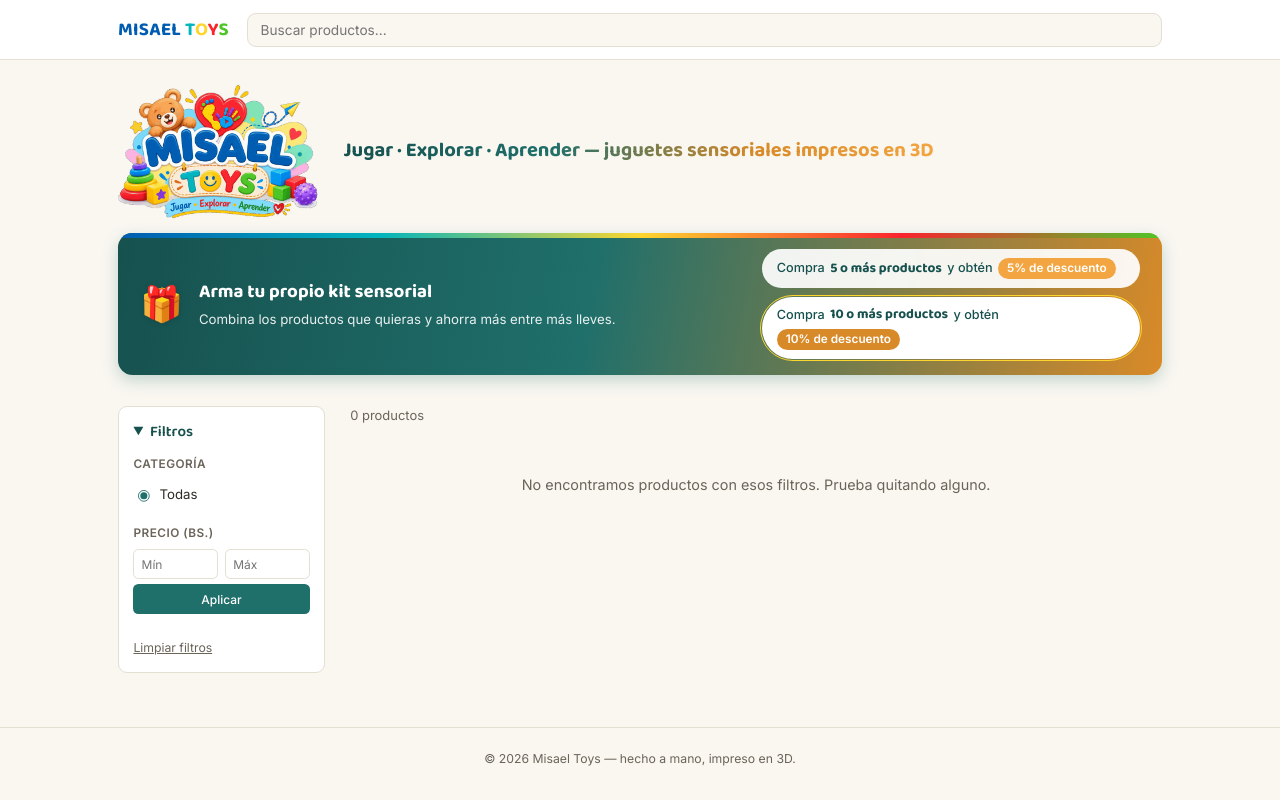
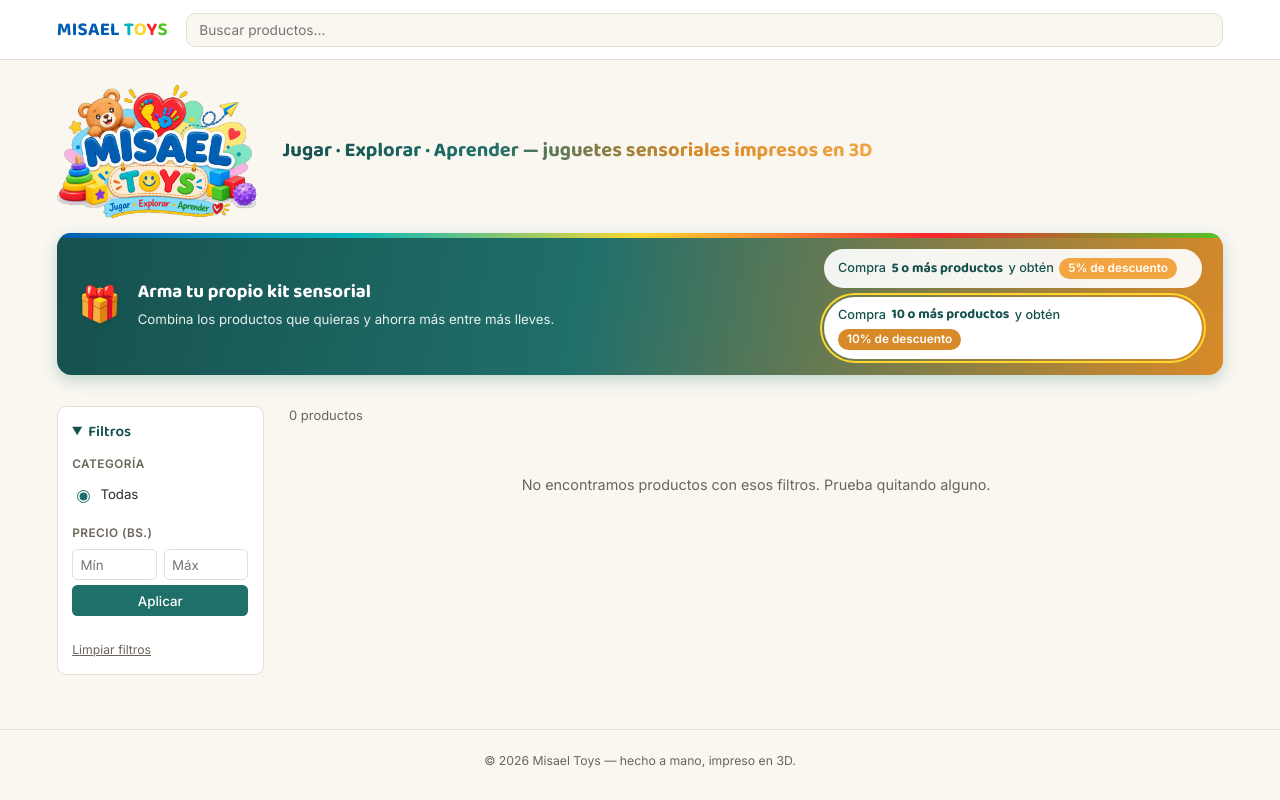
Before and after one commit to casoval/misael_toys, a Django app: page / in a window 1280 px wide. Run offline with Django 5.2, Linux system fonts and the light colour scheme; data comes from the database, SQL or seed files in the repository; data that the repository does not hold is empty; some libraries are stand-ins or nearby versions.

Commit message:
reducir v1

```diff
--- a/static/css/style.css
+++ b/static/css/style.css
@@ -10,17 +10,30 @@
   --marigold-dark: #D98A28;
   --clay: #E4DFD3;
   --card-bg: #FFFFFF;
-  --radius: 10px;
+  --radius: 0.625rem;
+
+  /* Ancho de los contenedores principales. Se calcula un poco más ancho que
+     los "1200px"/"1000px" originales (dividido entre 0.9) porque el
+     font-size de la raíz se redujo al 90%: así, en pantalla, ocupan el mismo
+     lugar que antes, pero con más espacio interno disponible — por eso ahora
+     entran 4 productos por fila en vez de 3, sin dejar huecos a los costados. */
+  --ancho-contenido: 83.5rem;   /* ~1200px reales en pantalla */
+  --ancho-detalle: 69.5rem;     /* ~1000px reales en pantalla */
 }
 
 * { box-sizing: border-box; }
 
 html {
   /* Reduce toda la página (tipografía, imágenes, espaciados, bordes) al 90%
-     de su tamaño original de forma proporcional, igual que si el usuario
-     bajara el zoom del navegador al 90%. Soportado en Chrome, Edge, Safari
-     y Firefox 126+. */
-  zoom: 0.9;
+     de su tamaño original de forma proporcional. Como casi todas las medidas
+     de este archivo están en rem, basta con achicar el font-size de la raíz:
+     cada rem vale 10% menos y todo se reduce en conjunto. A diferencia de
+     `zoom`, esto no altera cómo el navegador calcula el ancho disponible
+     frente a los contenedores de ancho fijo, así que el layout no se
+     descuadra. Los bordes finos (1px) y los @media breakpoints se dejan tal
+     cual a propósito: los bordes para que no se vean borrosos, y los
+     breakpoints porque deben seguir respondiendo al ancho real de pantalla. */
+  font-size: 90%;
 }
 
 body {
@@ -28,7 +41,7 @@ body {
   background: var(--bg);
   color: var(--ink);
   font-family: 'Inter', -apple-system, sans-serif;
-  font-size: 16px;
+  font-size: 1rem;
   line-height: 1.5;
 }
 
@@ -52,12 +65,12 @@ a:hover { color: var(--teal-dark); }
 }
 
 .topbar-inner {
-  max-width: 1200px;
+  max-width: var(--ancho-contenido);
   margin: 0 auto;
-  padding: 14px 20px;
+  padding: 0.875rem 1.25rem;
   display: flex;
   align-items: center;
-  gap: 20px;
+  gap: 1.25rem;
   flex-wrap: wrap;
 }
 
@@ -66,11 +79,11 @@ a:hover { color: var(--teal-dark); }
   white-space: nowrap;
   display: flex;
   align-items: center;
-  gap: 10px;
+  gap: 0.625rem;
 }
 
 .logo-header {
-  height: 40px;
+  height: 2.5rem;
   width: auto;
   display: block;
 }
@@ -83,17 +96,17 @@ a:hover { color: var(--teal-dark); }
 }
 
 .hero-inicio {
-  max-width: 1200px;
+  max-width: var(--ancho-contenido);
   margin: 0 auto;
-  padding: 26px 20px 10px;
+  padding: 1.625rem 1.25rem 0.625rem;
   display: flex;
   align-items: center;
-  gap: 28px;
+  gap: 1.75rem;
   text-align: left;
 }
 
 .logo-hero {
-  max-height: 150px;
+  max-height: 9.375rem;
   width: auto;
   flex-shrink: 0;
 }
@@ -116,12 +129,12 @@ a:hover { color: var(--teal-dark); }
 
 .buscador {
   flex: 1;
-  min-width: 200px;
+  min-width: 12.5rem;
 }
 
 .buscador input {
   width: 100%;
-  padding: 9px 14px;
+  padding: 0.5625rem 0.875rem;
   border: 1px solid var(--clay);
   border-radius: var(--radius);
   font-family: inherit;
@@ -160,9 +173,9 @@ a:hover { color: var(--teal-dark); }
 
 /* --- Banner de promoción: kit sensorial por cantidad --- */
 .promo-banner {
-  max-width: 1200px;
-  margin: 6px auto 18px;
-  padding: 0 20px;
+  max-width: var(--ancho-contenido);
+  margin: 0.375rem auto 1.125rem;
+  padding: 0 1.25rem;
 }
 
 .promo-banner-inner {
@@ -170,26 +183,26 @@ a:hover { color: var(--teal-dark); }
   overflow: hidden;
   display: flex;
   align-items: center;
-  gap: 18px;
+  gap: 1.125rem;
   flex-wrap: wrap;
   background: linear-gradient(100deg, var(--teal-dark) 0%, var(--teal) 45%, var(--marigold-dark) 100%);
-  border-radius: 16px;
-  padding: 18px 24px;
-  box-shadow: 0 6px 18px rgba(31, 111, 107, 0.25);
+  border-radius: 1rem;
+  padding: 1.125rem 1.5rem;
+  box-shadow: 0 0.375rem 1.125rem rgba(31, 111, 107, 0.25);
 }
 
 .promo-banner-inner::before {
   content: "";
   position: absolute;
   top: 0; left: 0; right: 0;
-  height: 5px;
+  height: 0.3125rem;
   background: linear-gradient(90deg, #005CB1, #01B5BD, #FCD62E, #F9242E, #4DC627);
 }
 
 .promo-icono {
   font-size: 2.4rem;
   line-height: 1;
-  filter: drop-shadow(0 2px 3px rgba(0,0,0,0.15));
+  filter: drop-shadow(0 0.125rem 0.1875rem rgba(0,0,0,0.15));
   animation: promo-tada 2.5s ease-in-out infinite;
 }
 
@@ -202,8 +215,8 @@ a:hover { color: var(--teal-dark); }
 }
 
 .promo-texto {
-  flex: 1 1 240px;
-  min-width: 200px;
+  flex: 1 1 15rem;
+  min-width: 12.5rem;
 }
 
 .promo-titulo {
@@ -215,7 +228,7 @@ a:hover { color: var(--teal-dark); }
 }
 
 .promo-detalle {
-  margin: 4px 0 0;
+  margin: 0.25rem 0 0;
   font-size: 0.92rem;
   color: rgba(255,255,255,0.9);
 }
@@ -223,21 +236,21 @@ a:hover { color: var(--teal-dark); }
 .promo-tiers {
   display: flex;
   flex-direction: column;
-  gap: 10px;
-  flex: 1 1 320px;
-  max-width: 420px;
+  gap: 0.625rem;
+  flex: 1 1 20rem;
+  max-width: 26.25rem;
 }
 
 .promo-tier {
   display: flex;
   align-items: center;
-  gap: 6px;
+  gap: 0.375rem;
   flex-wrap: wrap;
   background: rgba(255,255,255,0.92);
   color: var(--teal-dark);
   font-size: 0.88rem;
   font-weight: 500;
-  padding: 10px 16px;
+  padding: 0.625rem 1rem;
   border-radius: 999px;
   white-space: normal;
   line-height: 1.3;
@@ -253,7 +266,7 @@ a:hover { color: var(--teal-dark); }
   background: var(--marigold);
   color: #fff;
   font-weight: 700;
-  padding: 3px 10px;
+  padding: 0.1875rem 0.625rem;
   border-radius: 999px;
   font-size: 0.82rem;
   white-space: nowrap;
@@ -283,12 +296,12 @@ a:hover { color: var(--teal-dark); }
 
 /* --- Layout principal --- */
 .layout {
-  max-width: 1200px;
+  max-width: var(--ancho-contenido);
   margin: 0 auto;
-  padding: 16px 20px 60px;
+  padding: 1rem 1.25rem 3.75rem;
   display: grid;
-  grid-template-columns: 230px 1fr;
-  gap: 28px;
+  grid-template-columns: 14.375rem 1fr;
+  gap: 1.75rem;
   align-items: start;
 }
 
@@ -299,11 +312,11 @@ a:hover { color: var(--teal-dark); }
 /* --- Filtros --- */
 .filtros {
   position: sticky;
-  top: 74px;
+  top: 4.625rem;
   border: 1px solid var(--clay);
   border-radius: var(--radius);
   background: var(--card-bg);
-  padding: 16px;
+  padding: 1rem;
 }
 
 @media (max-width: 820px) {
@@ -316,13 +329,13 @@ a:hover { color: var(--teal-dark); }
   font-size: 1.05rem;
   color: var(--teal-dark);
   cursor: pointer;
-  margin-bottom: 4px;
+  margin-bottom: 0.25rem;
 }
 
-.filtros[open] .filtros-titulo-movil { margin-bottom: 14px; }
+.filtros[open] .filtros-titulo-movil { margin-bottom: 0.875rem; }
 
 .filtro-grupo {
-  margin-bottom: 18px;
+  margin-bottom: 1.125rem;
 }
 
 .filtro-grupo:last-child { margin-bottom: 0; }
@@ -333,14 +346,14 @@ a:hover { color: var(--teal-dark); }
   text-transform: uppercase;
   letter-spacing: 0.04em;
   color: var(--ink-soft);
-  margin-bottom: 8px;
+  margin-bottom: 0.5rem;
 }
 
 .filtro-opcion {
   display: flex;
   align-items: center;
-  gap: 8px;
-  padding: 4px 0;
+  gap: 0.5rem;
+  padding: 0.25rem 0;
   font-size: 0.92rem;
   cursor: pointer;
 }
@@ -378,24 +391,24 @@ a:hover { color: var(--teal-dark); }
 
 .rango-precio {
   display: flex;
-  gap: 8px;
+  gap: 0.5rem;
   align-items: center;
 }
 
 .rango-precio input {
   width: 100%;
-  padding: 7px 8px;
+  padding: 0.4375rem 0.5rem;
   border: 1px solid var(--clay);
-  border-radius: 6px;
+  border-radius: 0.375rem;
   font-family: inherit;
 }
 
 .btn-filtrar {
-  margin-top: 6px;
+  margin-top: 0.375rem;
   width: 100%;
-  padding: 8px;
+  padding: 0.5rem;
   border: none;
-  border-radius: 6px;
+  border-radius: 0.375rem;
   background: var(--teal);
   color: white;
   font-family: inherit;
@@ -406,7 +419,7 @@ a:hover { color: var(--teal-dark); }
 
 .limpiar-filtros {
   display: inline-block;
-  margin-top: 10px;
+  margin-top: 0.625rem;
   font-size: 0.85rem;
   color: var(--ink-soft);
   text-decoration: underline;
@@ -417,9 +430,9 @@ a:hover { color: var(--teal-dark); }
   display: flex;
   justify-content: space-between;
   align-items: baseline;
-  margin-bottom: 14px;
+  margin-bottom: 0.875rem;
   flex-wrap: wrap;
-  gap: 8px;
+  gap: 0.5rem;
 }
 
 .conteo-resultados {
@@ -526,36 +539,36 @@ a:hover { color: var(--teal-dark); }
 
 .scroll-cargando {
   text-align: center;
-  margin-top: 24px;
-  padding-top: 20px;
+  margin-top: 1.5rem;
+  padding-top: 1.25rem;
   border-top: 1px solid var(--clay);
   color: var(--ink-soft);
   font-size: 0.9rem;
 }
 
 .sin-resultados {
-  padding: 40px 0;
+  padding: 2.5rem 0;
   color: var(--ink-soft);
   text-align: center;
 }
 
 /* --- Detalle de producto --- */
 .detalle {
-  max-width: 1000px;
+  max-width: var(--ancho-detalle);
   margin: 0 auto;
-  padding: 28px 20px 60px;
+  padding: 1.75rem 1.25rem 3.75rem;
 }
 
 .detalle-volver {
   font-size: 0.88rem;
-  margin-bottom: 16px;
+  margin-bottom: 1rem;
   display: inline-block;
 }
 
 .detalle-grid {
   display: grid;
   grid-template-columns: 1fr 1fr;
-  gap: 32px;
+  gap: 2rem;
 }
 
 @media (max-width: 720px) {
@@ -660,46 +673,46 @@ a:hover { color: var(--teal-dark); }
 .chip-color {
   display: inline-flex;
   align-items: center;
-  gap: 6px;
+  gap: 0.375rem;
 }
 
 .swatch-chip {
-  width: 14px;
-  height: 14px;
+  width: 0.875rem;
+  height: 0.875rem;
 }
 
 .btn-whatsapp {
   display: inline-flex;
   align-items: center;
-  gap: 8px;
+  gap: 0.5rem;
   background: var(--teal);
   color: white;
-  padding: 12px 20px;
+  padding: 0.75rem 1.25rem;
   border-radius: var(--radius);
   font-weight: 600;
-  margin-top: 10px;
+  margin-top: 0.625rem;
 }
 .btn-whatsapp:hover { background: var(--teal-dark); color: white; }
 
 .detalle-descripcion {
-  margin-top: 18px;
+  margin-top: 1.125rem;
   color: var(--ink);
   line-height: 1.6;
 }
 
 .relacionados {
-  margin-top: 50px;
+  margin-top: 3.125rem;
 }
 
 .relacionados h2 {
   font-size: 1.2rem;
-  margin-bottom: 14px;
+  margin-bottom: 0.875rem;
 }
 
 /* --- Footer --- */
 .footer {
   border-top: 1px solid var(--clay);
-  padding: 24px 20px;
+  padding: 1.5rem 1.25rem;
   text-align: center;
   color: var(--ink-soft);
   font-size: 0.85rem;
--- a/templates/catalogo/_grid_productos.html
+++ b/templates/catalogo/_grid_productos.html
@@ -16,7 +16,7 @@
      {% endif %}>
     <div class="tarjeta-imagen">
       {% if producto.imagen_principal %}
-        <img src="{{ producto.imagen_principal }}" alt="{{ producto.nombre }}" loading="lazy">
+        <img src="{{ producto.imagen_principal_miniatura }}" alt="{{ producto.nombre }}" loading="lazy">
       {% else %}
         <span class="sin-imagen">Sin foto aún</span>
       {% endif %}
```
Also changed, not shown: other parts of static/css/style.css (+29 -29 lines), catalogo/models.py (+39 -0 lines), templates/catalogo/producto_detalle.html (+4 -4 lines), 1 other file.
